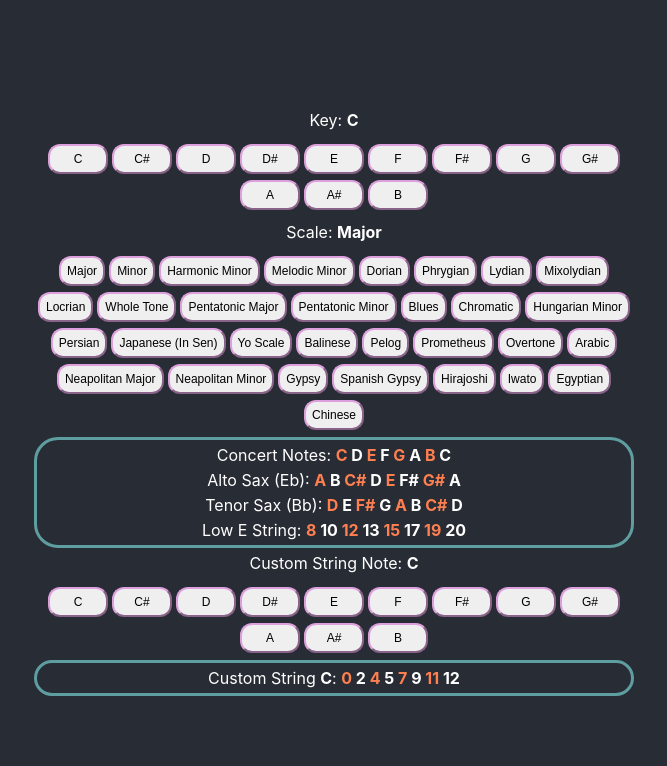
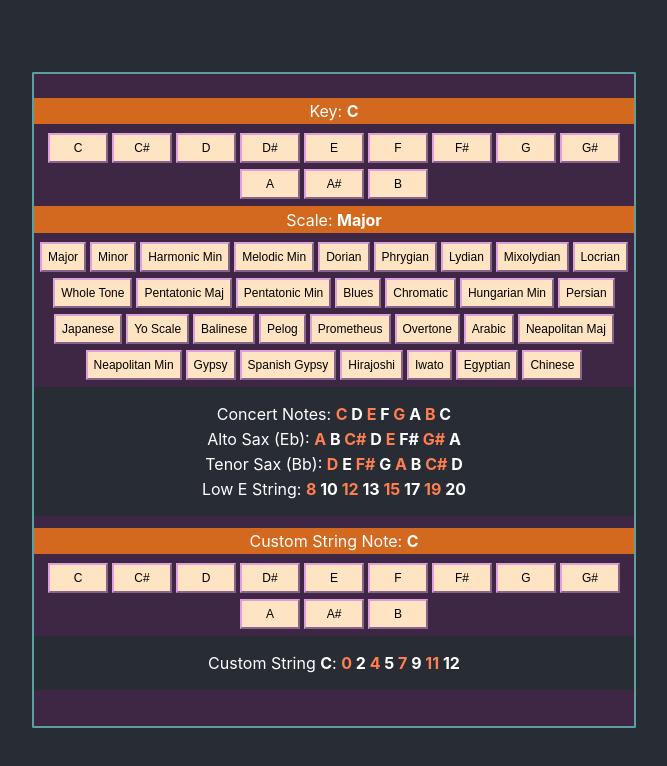
Before and after one commit to selfup/beepboop, a React (Create React App) app: page / in a window 1280 px wide. Shown: the top 766 px of the page, without its empty margins (306-973 px from the left). Built offline with nearby package versions, Linux system fonts and the light colour scheme.

Commit message:
oldschool gruvbox-like vibes

```diff
--- a/src/App.css
+++ b/src/App.css
@@ -31,9 +31,9 @@ p {
 button {
   margin: 2px;
   border-color: plum;
-  border-radius: 1em;
   height: 30px;
   font-size: 12px;
+  background-color: bisque;
 }
 
 .key-button {
@@ -51,7 +51,23 @@ button {
 }
 
 .notes-section {
+  margin-bottom: 0.5em;
+  background-color: #282c34;
+  padding: 0.5em;
+}
+
+.section-name {
+  margin: 0px;
+  background-color:chocolate;
+  padding: 0.2em;
+}
+
+.sections {
+  background-color: #3d2745;
+  padding-top: 1em;
+  padding-bottom: 1em;
+  border-width: 2px;
+  border-radius: 0.05em;
   border-color: cadetblue;
   border-style: solid;
-  border-radius: 1em;
 }
--- a/src/Components/CustomNote.js
+++ b/src/Components/CustomNote.js
@@ -15,7 +15,7 @@ export function CustomNoteSection({ customScale }) {
 
   return (
     <>
-      <p>
+      <p className="section-name">
         Custom String Note: <b>{customStringNote}</b>
       </p>
       <div className="section">
--- a/src/Components/Key.js
+++ b/src/Components/Key.js
@@ -8,7 +8,7 @@ export function KeySection({
 }) {
   return (
     <>
-      <p>
+      <p className="section-name">
         Key: <b>{scaleKey}</b>
       </p>
       <div className="section">
--- a/src/Components/Scale.js
+++ b/src/Components/Scale.js
@@ -8,7 +8,7 @@ export function ScaleSection({
 }) {
   return (
     <>
-      <p>
+      <p className="section-name">
         Scale: <b>{scaleName}</b>
       </p>
       <div className="section">
--- a/src/Components/Sections.js
+++ b/src/Components/Sections.js
@@ -20,7 +20,7 @@ export function Sections({
   const customScale = new Scale(new Note(scaleKey), allPatterns);
 
   return (
-    <div>
+    <div className="sections">
       <KeySection
         appSetState={appSetState}
         scaleKey={scaleKey}
--- a/src/constants.js
+++ b/src/constants.js
@@ -13,29 +13,29 @@ export const B = 'B';
 
 export const MAJOR = 'Major';
 export const MINOR = 'Minor';
-export const HARMONIC_MINOR = 'Harmonic Minor';
-export const MELODIC_MINOR = 'Melodic Minor';
+export const HARMONIC_MINOR = 'Harmonic Min';
+export const MELODIC_MINOR = 'Melodic Min';
 export const DORIAN = 'Dorian';
 export const PHRYGIAN = 'Phrygian';
 export const LYDIAN = 'Lydian';
 export const MIXOLYDIAN = 'Mixolydian';
 export const LOCRIAN = 'Locrian';
 export const WHOLE_TONE = 'Whole Tone';
-export const PENTATONIC_MAJOR = 'Pentatonic Major';
-export const PENTATONIC_MINOR = 'Pentatonic Minor';
+export const PENTATONIC_MAJOR = 'Pentatonic Maj';
+export const PENTATONIC_MINOR = 'Pentatonic Min';
 export const BLUES = 'Blues';
 export const CHROMATIC = 'Chromatic';
-export const HUNGARIAN_MINOR = 'Hungarian Minor';
+export const HUNGARIAN_MINOR = 'Hungarian Min';
 export const PERSIAN = 'Persian';
-export const JAPANESE_IN_SEN = 'Japanese (In Sen)';
+export const JAPANESE_IN_SEN = 'Japanese';
 export const YO_SCALE = 'Yo Scale';
 export const BALINESE = 'Balinese';
 export const PELOG = 'Pelog';
 export const PROMETHEUS = 'Prometheus';
 export const OVERTONE = 'Overtone';
 export const ARABIC = 'Arabic';
-export const NEAPOLITAN_MAJOR = 'Neapolitan Major';
-export const NEAPOLITAN_MINOR = 'Neapolitan Minor';
+export const NEAPOLITAN_MAJOR = 'Neapolitan Maj';
+export const NEAPOLITAN_MINOR = 'Neapolitan Min';
 export const GYPSY = 'Gypsy';
 export const SPANISH_GYPSY = 'Spanish Gypsy';
 export const HIRAJOSHI = 'Hirajoshi';
```
